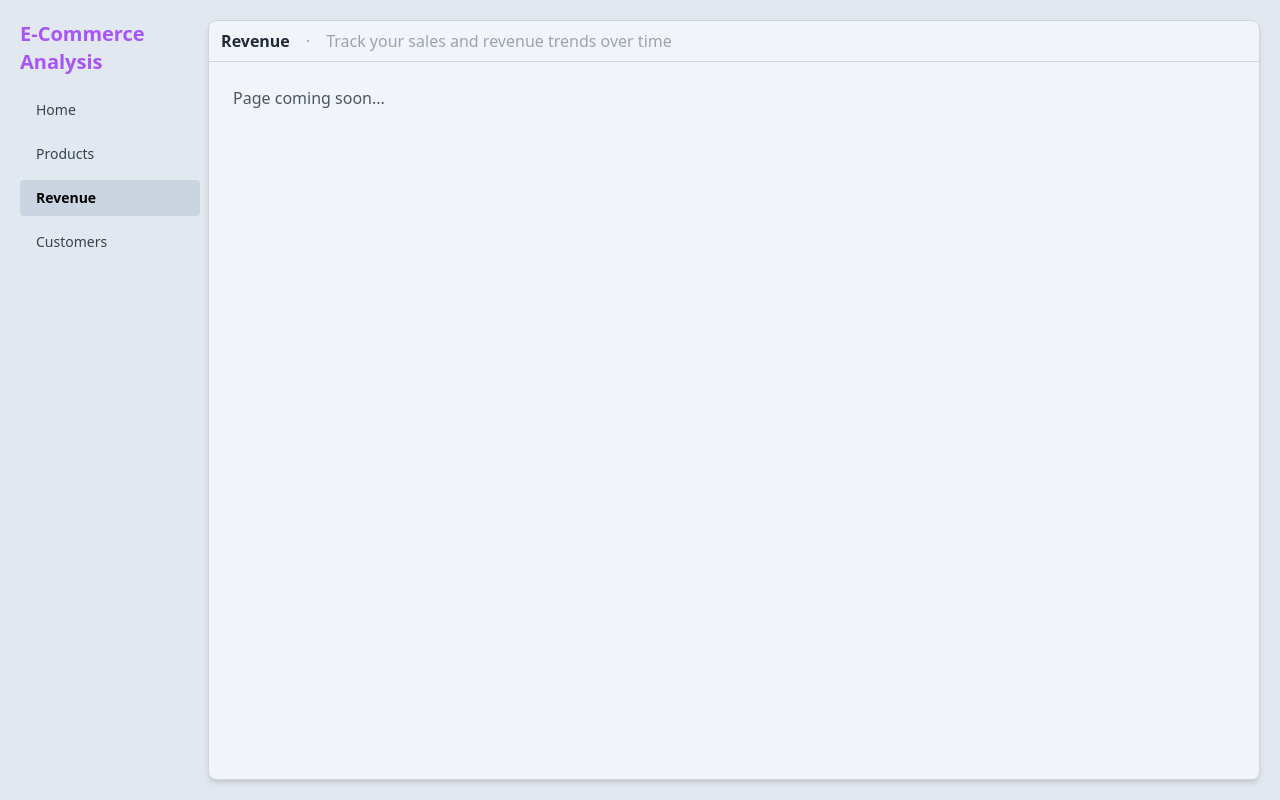
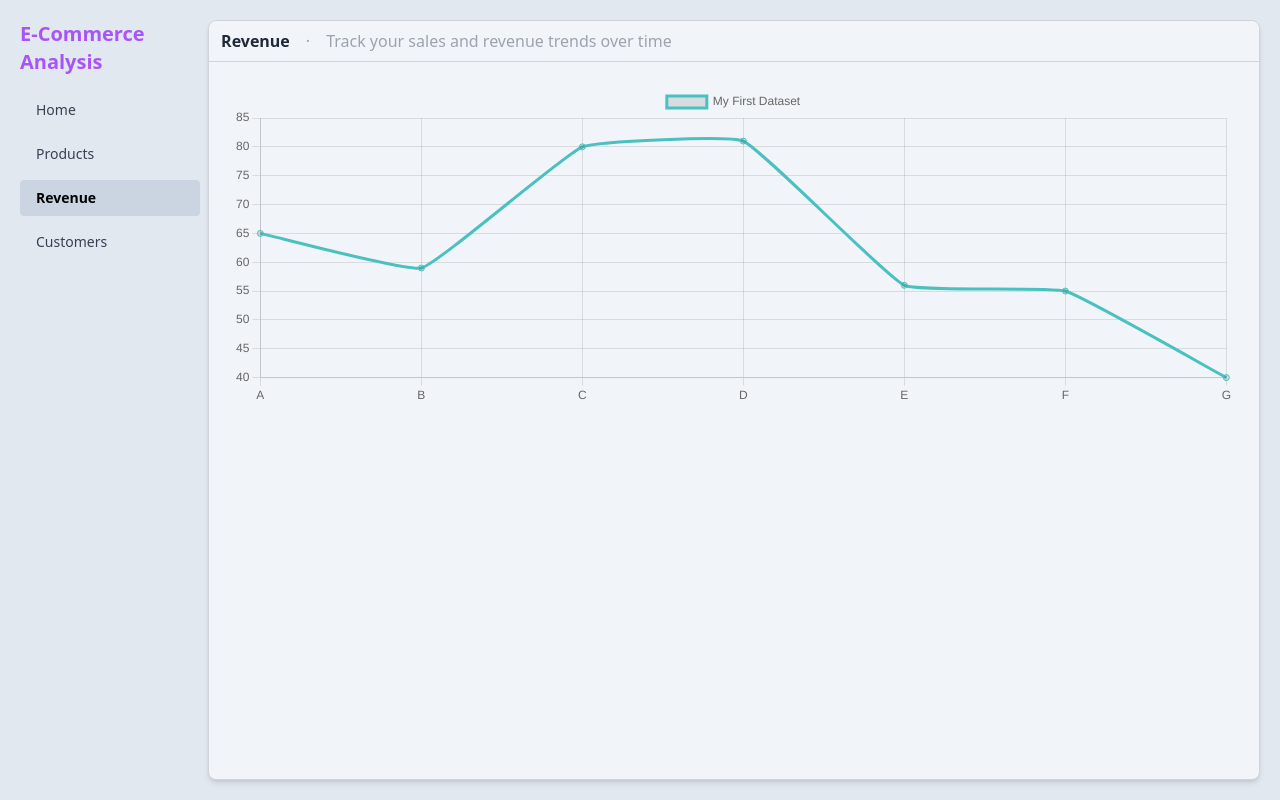
Before and after one commit to iamTMW/ecommerce-analytics-platform, a React (Create React App) app in the folder frontend/: page / in a window 1280 px wide. Both pictures are taken after a click on the button "Revenue". Built offline with nearby package versions, Linux system fonts and the light colour scheme.

Commit message:
revenue line graph w/ dummy data

```diff
--- /dev/null
+++ b/frontend/src/components/RevenueChart.tsx
@@ -0,0 +1,51 @@
+import React from 'react';
+import {
+  Chart as ChartJS,
+  CategoryScale,
+  LinearScale,
+  PointElement,
+  LineElement,
+  ChartOptions,
+  Title,
+  Tooltip,
+  Legend,
+} from 'chart.js';
+import { Line } from 'react-chartjs-2';
+
+ChartJS.register(
+  CategoryScale,
+  LinearScale,
+  PointElement,
+  LineElement,
+  Title,
+  Tooltip,
+  Legend,
+);
+
+export default function RevenueChart() {
+  const labels = ['A', 'B', 'C', 'D', 'E', 'F', 'G'];
+
+  const options: ChartOptions<'line'> = {
+    responsive: true,
+    maintainAspectRatio: false,
+  };
+
+  const data = {
+    labels: labels,
+    datasets: [
+      {
+        label: 'My First Dataset',
+        data: [65, 59, 80, 81, 56, 55, 40],
+        fill: false,
+        borderColor: 'rgb(75, 192, 192)',
+        tension: 0.1,
+      },
+    ],
+  };
+
+  return (
+    <div className="relative w-full h-80">
+      <Line data={data} options={options} />
+    </div>
+  );
+}
--- a/frontend/src/pages/Dashboard.tsx
+++ b/frontend/src/pages/Dashboard.tsx
@@ -2,7 +2,7 @@ import React, { useState } from 'react';
 import Sidebar from '../components/Sidebar';
 import TestHomepage from './TestHomepage';
 import ProductsPage from './ProductsPage';
-
+import RevenuePage from './RevenuePage';
 
 type PageKey = 'home' | 'products' | 'revenue' | 'customers';
 
@@ -32,6 +32,7 @@ export default function Dashboard() {
   const pageComponents: Partial<Record<PageKey, React.FC>> = {
     home: TestHomepage,
     products: ProductsPage,
+    revenue: RevenuePage,
   };
 
   const currentPage = pageInfo[activePage];
--- /dev/null
+++ b/frontend/src/pages/RevenuePage.tsx
@@ -0,0 +1,10 @@
+import React from 'react';
+import RevenueChart from '../components/RevenueChart';
+
+export default function RevenuePage() {
+  return (
+    <div className="p-6">
+      <RevenueChart />
+    </div>
+  );
+}
```
